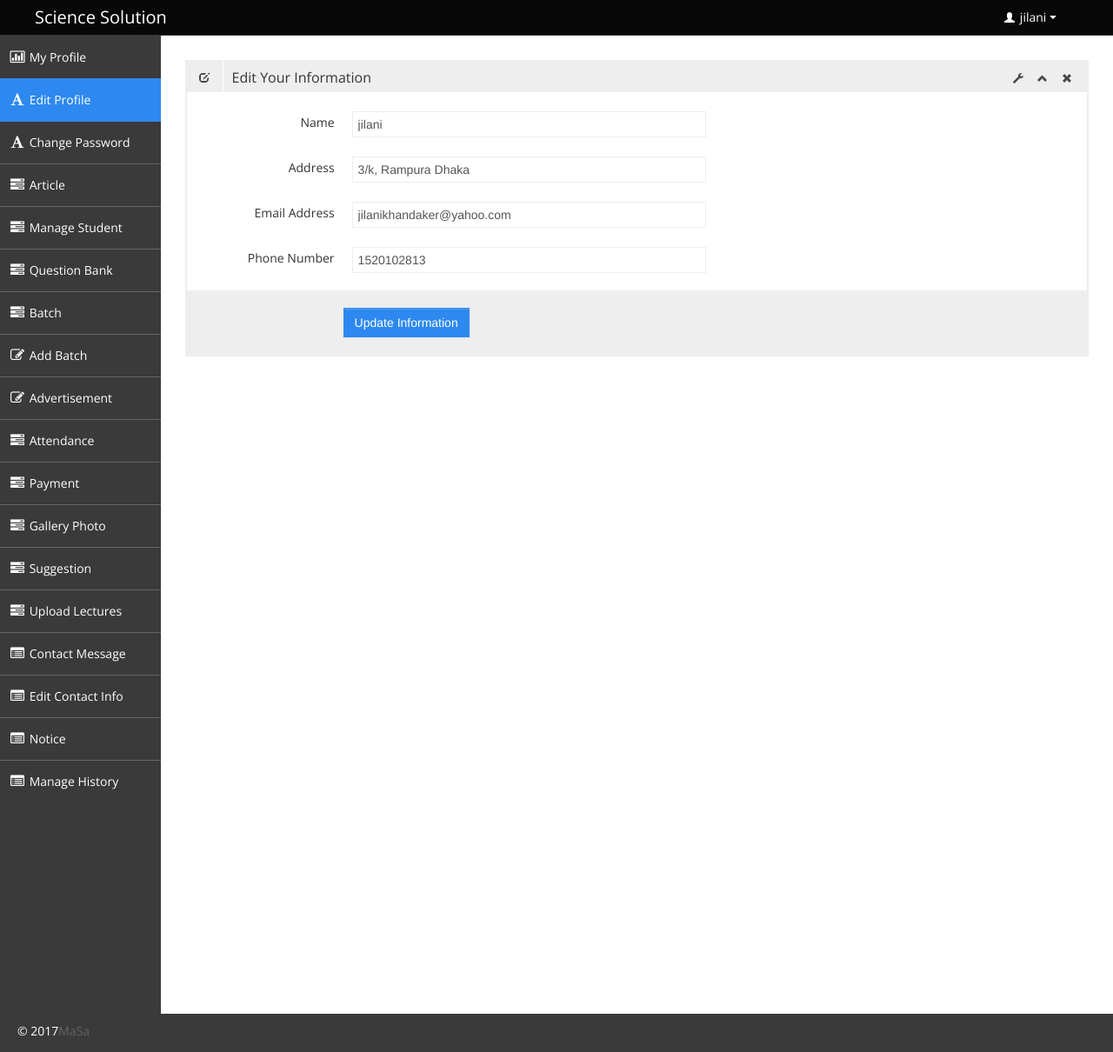
After one commit to JilaniKhandaker/sciencesolution, a PHP site: page /ScienceSolution/admin/edit_profile.php in a window 1280 px wide. The commit adds this page. Shown: the whole page at 87% size. Run offline with PHP 8.4, Linux system fonts and the light colour scheme; a user stored in the database is signed in; data comes from the database, SQL or seed files in the repository.

Commit message:
edit user profile

```diff
--- a/admin/admin.php
+++ b/admin/admin.php
@@ -804,4 +804,21 @@ class Admin {
 
 
 
+
+    //update User Info
+    public function update_user_info($data){
+
+         $con = $this->__construct();
+
+        $sql = "UPDATE tbl_user SET `name` = '$data[name]', `address` = '$data[address]',`phone_number` = '$data[phone_number]', `email` = '$data[email]'   WHERE `user_id` = '$data[user_id]'";
+        if (mysqli_query($con, $sql)) {
+           header('Location: index.php');
+
+        } else {
+            die('Query problem' . mysqli_error($con));
+        }
+    }
+
+
+
 }// main class
--- a/admin/admin_master.php
+++ b/admin/admin_master.php
@@ -221,6 +221,9 @@ if (isset($_GET['status'])) {
                         else if ($pages == 'suggestion_show') {
                         include './pages/suggestion_show_content.php';
                         }
+                        else if ($pages == 'edit_profile') {
+                        include './pages/edit_profile_content.php';
+                        }
                     } else {
                         include './pages/home_content.php';
                     }
--- /dev/null
+++ b/admin/edit_profile.php
@@ -0,0 +1,4 @@
+<?php
+
+$pages = 'edit_profile';
+include './admin_master.php';
--- /dev/null
+++ b/admin/pages/edit_profile_content.php
@@ -0,0 +1,78 @@
+<?php
+
+$query_res = $obj_app->search_user_by_id($user_id);
+$search_info_by_id = mysqli_fetch_assoc($query_res);
+
+if (isset($_POST['update_info'])) {
+
+    //print_r($_POST);
+  $obj_admin->update_user_info($_POST);
+}
+?>
+
+<div class="row-fluid sortable">
+    <div class="box span12">
+        <div class="box-header" data-original-title>
+            <h2><i class="halflings-icon edit"></i><span class="break"></span>Edit Your Information</h2>
+            <div class="box-icon">
+                <a href="#" class="btn-setting"><i class="halflings-icon wrench"></i></a>
+                <a href="#" class="btn-minimize"><i class="halflings-icon chevron-up"></i></a>
+                <a href="#" class="btn-close"><i class="halflings-icon remove"></i></a>
+            </div>
+        </div>
+        <div class="box-content">
+            <h4 style="color: green;">
+                <?php
+                if (isset($message)) {
+                    echo $message;
+                    unset($message);
+                }
+                ?>
+            </h4>
+
+            <form  class="form-horizontal" action="" method="post" enctype="multipart/form-data">
+                <fieldset>
+
+                    <div class="control-group">
+                        <label class="control-label" for="typeahead">Name</label>
+                        <div class="controls">
+                            <input type="text" value="<?php echo $search_info_by_id['name']; ?>" name="name" class="span6 typeahead" id="typeahead"  data-provide="typeahead" data-items="4">
+
+                        </div>
+                    </div>
+                    <div class="control-group">
+                        <label class="control-label" for="typeahead">Address</label>
+                        <div class="controls">
+                            <input type="text" value="<?php echo $search_info_by_id['address']; ?>" name="address" class="span6 typeahead" id="typeahead"  data-provide="typeahead" data-items="4">
+
+                        </div>
+                    </div>
+
+                     <div class="control-group">
+                        <label class="control-label" for="typeahead">Email Address</label>
+                        <div class="controls">
+                            <input type="text" value="<?php echo $search_info_by_id['email']; ?>" name="email" class="span6 typeahead" id="typeahead"  data-provide="typeahead" data-items="4">
+
+                        </div>
+                    </div>
+
+                     <div class="control-group">
+                        <label class="control-label" for="typeahead">Phone Number</label>
+                        <div class="controls">
+                            <input type="text" value="<?php echo $search_info_by_id['phone_number']; ?>" name="phone_number" class="span6 typeahead" id="typeahead"  data-provide="typeahead" data-items="4">
+
+                        </div>
+                    </div>
+                    <input type="hidden" value="<?php echo $search_info_by_id['user_id']; ?>" name="user_id" class="span6 typeahead" id="typeahead"  data-provide="typeahead" data-items="4">
+
+                    <div class="form-actions">
+                        <button type="submit" name="update_info" class="btn btn-primary">Update Information </button>
+
+
+                    </div>
+
+                </fieldset>
+            </form>
+        </div>
+    </div><!--/span-->
+</div>
```
